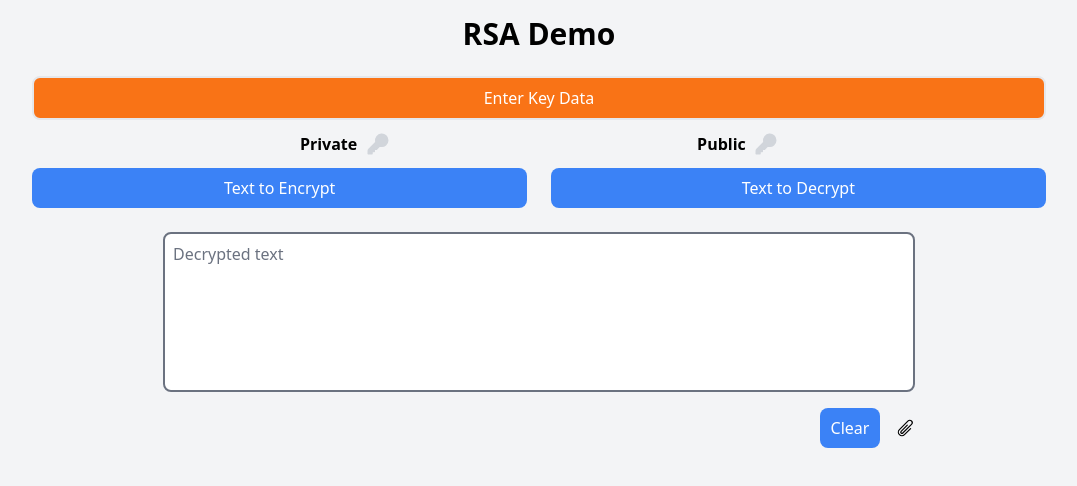
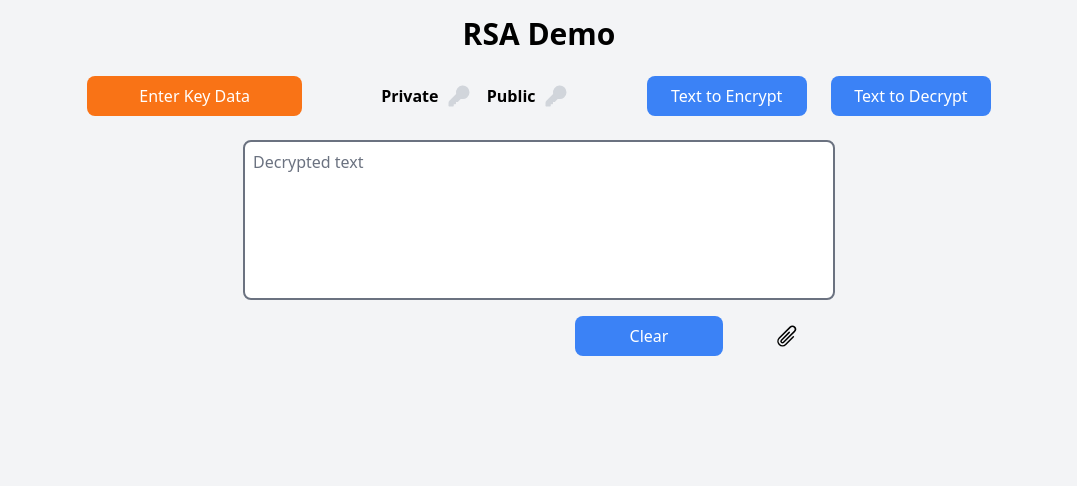
Before and after one commit to Trevor5008/rsa-cipher-demo, a React (Vite) app in the folder frontend/: page / in a window 1280 px wide. Shown: the top 486 px of the page, without its empty margins (101-1178 px from the left). Built offline with nearby package versions, Linux system fonts and the light colour scheme; no server answers.

Commit message:
Additional styling

```diff
--- a/frontend/src/App.jsx
+++ b/frontend/src/App.jsx
@@ -164,16 +164,16 @@ function App() {
             <h1 className="text-3xl font-bold text-center">RSA Demo</h1>
          </header>
          {/* Buttons section */}
-         <div className="flex items-center flex-col px-4 w-full mb-6">
+         <div className="flex items-center flex-col md:flex-row px-4 w-full md:w-3/4 mb-6 md:align-center md:justify-center">
             {/* "Enter Key Data" btn */}
             <button
-               className="bg-orange-500 border-2 rounded-lg p-2 w-10/12 text-white mb-3"
+               className="bg-orange-500 rounded-lg p-2 w-10/12 text-white mb-3 md:mb-0 md:w-1/2"
                onClick={openKeysModal}
             >
                Enter Key Data
             </button>
             {/* Keys display */}
-            <div className="flex justify-evenly gap-10 w-5/6 mb-3">
+            <div className="flex justify-evenly md:justify-center md:align-middle gap-10 md:gap-4 w-5/6 mb-3 md:mb-0 md:w-5/6 md:items-center">
                <h3 className="text-md font-bold flex items-center">
                   Private &nbsp;{<Key hasKeys={hasKeys} />}
                </h3>
@@ -221,7 +221,7 @@ function App() {
          ) : null}
 
          {/* Text output section */}
-         <div className="flex flex-col items-end max-w-3xl w-5/6 px-2">
+         <div className="flex flex-col items-end max-w-3xl w-5/6 md:w-1/2 md:px-4 px-2">
             <textarea
                className="border-2 p-2 rounded-lg w-full h-40 resize-none mb-4"
                value={
@@ -233,10 +233,10 @@ function App() {
                }
                readOnly
             />
-            <div className="flex justify-evenly items-center space-x-4">
+            <div className="flex justify-evenly items-center space-x-4 w-2/4">
                <button
                   onClick={handleTextReset}
-                  className="bg-blue-500 text-white p-2 rounded-lg w-3/4"
+                  className="bg-blue-500 text-white p-2 rounded-lg w-1/2 md:w-1/2"
                >
                   Clear
                </button>
--- a/frontend/tailwind.config.js
+++ b/frontend/tailwind.config.js
@@ -8,7 +8,8 @@ export default {
   theme: {
     extend: {},
     screens: {
-      'sm': '390px'
+      'sm': '390px',
+      'md': '640px',
     }
   },
   plugins: [
```
